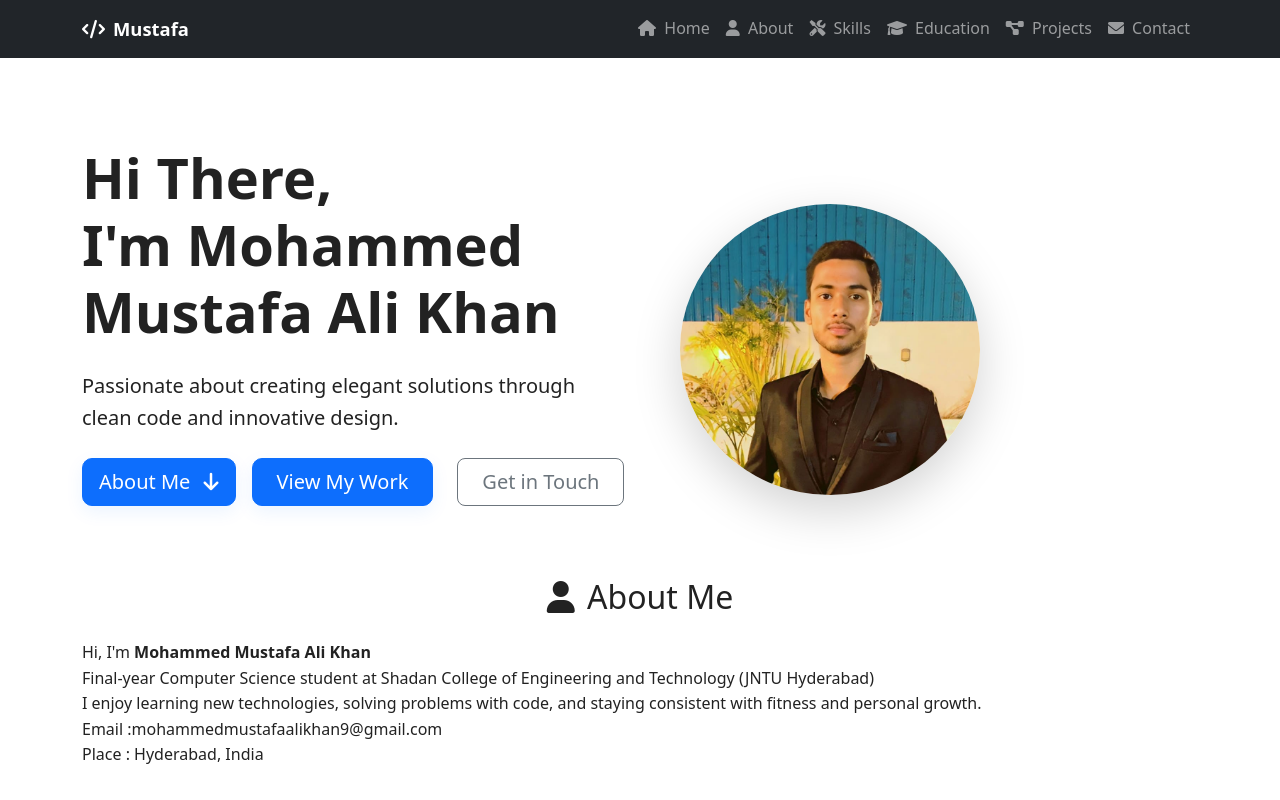
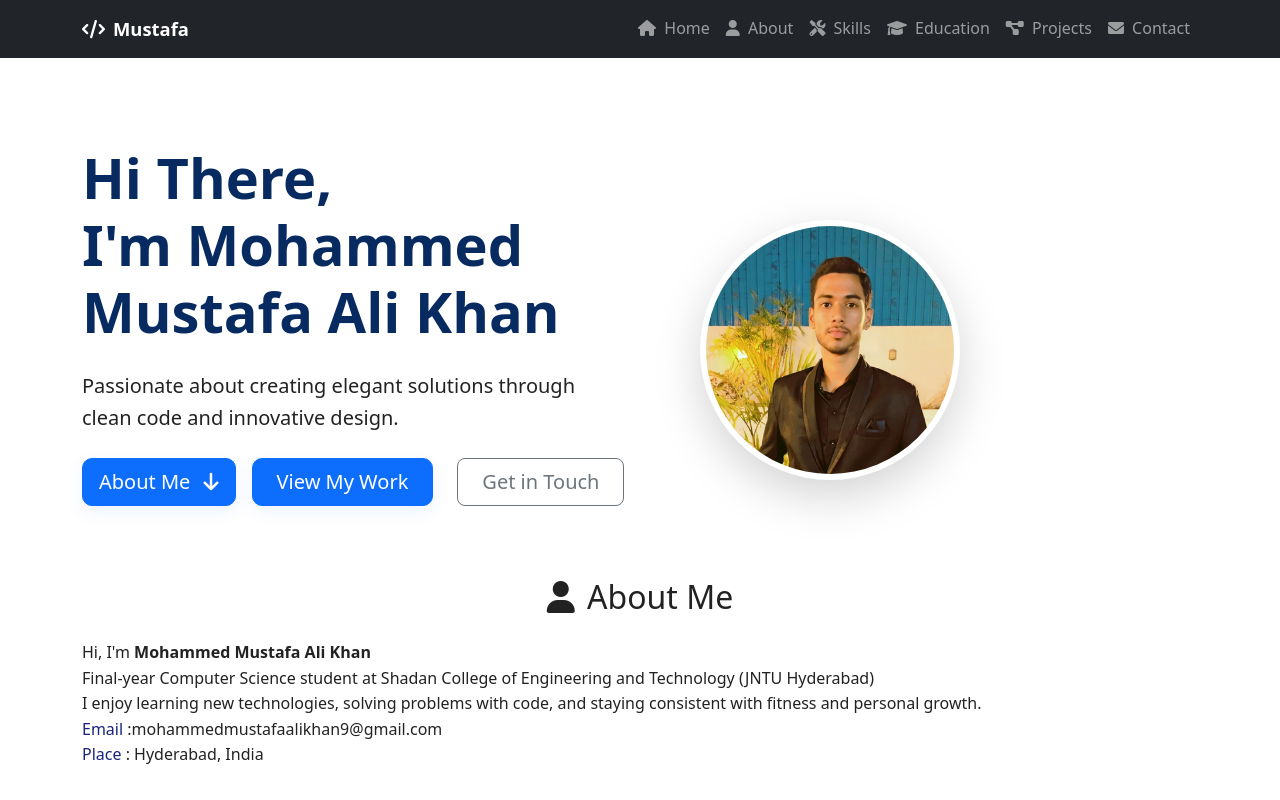
Before and after one commit to MohammedMustafaAlikhan85/my-portfolio, a plain HTML site: page index.html in a window 1280 px wide. Shown: the top 800 px of the page. Drawn offline with nearby package versions, Linux system fonts and the light colour scheme.

Commit message:
Update style.css

```diff
--- a/style.css
+++ b/style.css
@@ -1,5 +1,3 @@
-/* style.css - custom styles for the portfolio */
-
 /* Basic resets & body */
 body {
   font-family: system-ui, -apple-system, "Segoe UI", Roboto, "Helvetica Neue", Arial;
@@ -14,17 +12,21 @@ body {
   padding-bottom: 3rem;
   color:#111(4, 4, 66);
 }
-.profile-image {
+  .profile-image {
+  width: 260px;
+  height: 260px;
+
+  border: 6px solid rgba(255,255,255,0.06);
+
   transition: all 0.4s ease;
   border-radius: 50%;
 }
 
 .profile-image:hover {
   transform: scale(1.08);
-  box-shadow: 0 0 25px rgba(0, 102, 255, 0.6), 0 0 50px rgba(0, 102, 255, 0.3);
-  background-color: rgba(0, 102, 255, 0.253);
+  box-shadow: 0 0 25px rgba(0, 102, 255, 0.425), 0 0 50px rgba(0, 102, 255, 0.3);
+  background-color: rgba(0, 102, 255, 0.308);
 }
-
 /* Cards */
 .card .card-title {
   color: #111;
@@ -77,6 +79,7 @@ footer .fa-2x {
   border: none;
   border-radius: 12px;
 }
+
 
 /* Make buttons consistent */
 .btn-primary {
@@ -134,7 +137,13 @@ section {
   color: #333;
 }
 
+h1 {
+  color:#072B61;
+}
 
+h{
+  color:#1A237E;
+}
 
 /* Mobile tweaks */
 @media (max-width: 600px) {
```
